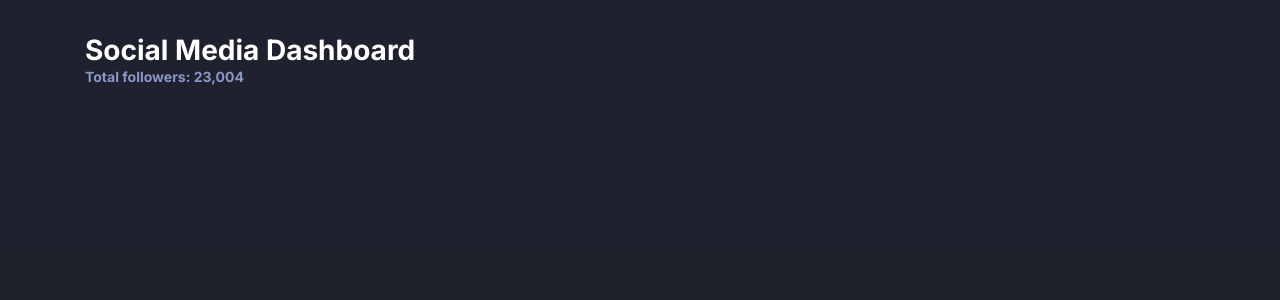
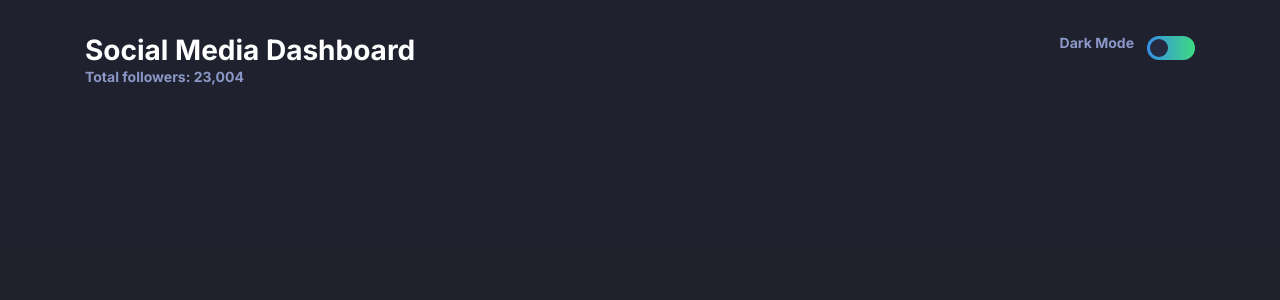
Before and after one commit to Zachcos/FeMentor-SocialMediaDashboardWithThemeSwitcher, a React (Create React App) app: page / in a window 1280 px wide. Shown: the top 300 px of the page. Built offline with nearby package versions, Linux system fonts and the light colour scheme.

Commit message:
Import and render Toggle component

```diff
--- a/src/components/dashboard-header.js
+++ b/src/components/dashboard-header.js
@@ -4,7 +4,7 @@ import styled from 'styled-components';
 import { mediaQuery } from '../globalStyle';
 import { AppStateContext } from '../app-context';
 
-import { Heading, Subheading } from './index';
+import { Heading, Subheading, Toggle } from './index';
 
 const Header = styled.header`
   margin-bottom: 2.5rem;
@@ -43,6 +43,7 @@ export const DashboardHeader = () => {
         <Title>Social Media Dashboard</Title>
         <Subheading>Total followers: {totalFollowers}</Subheading>
       </TitleWrapper>
+      <Toggle />
     </Header>
   );
 };
```
